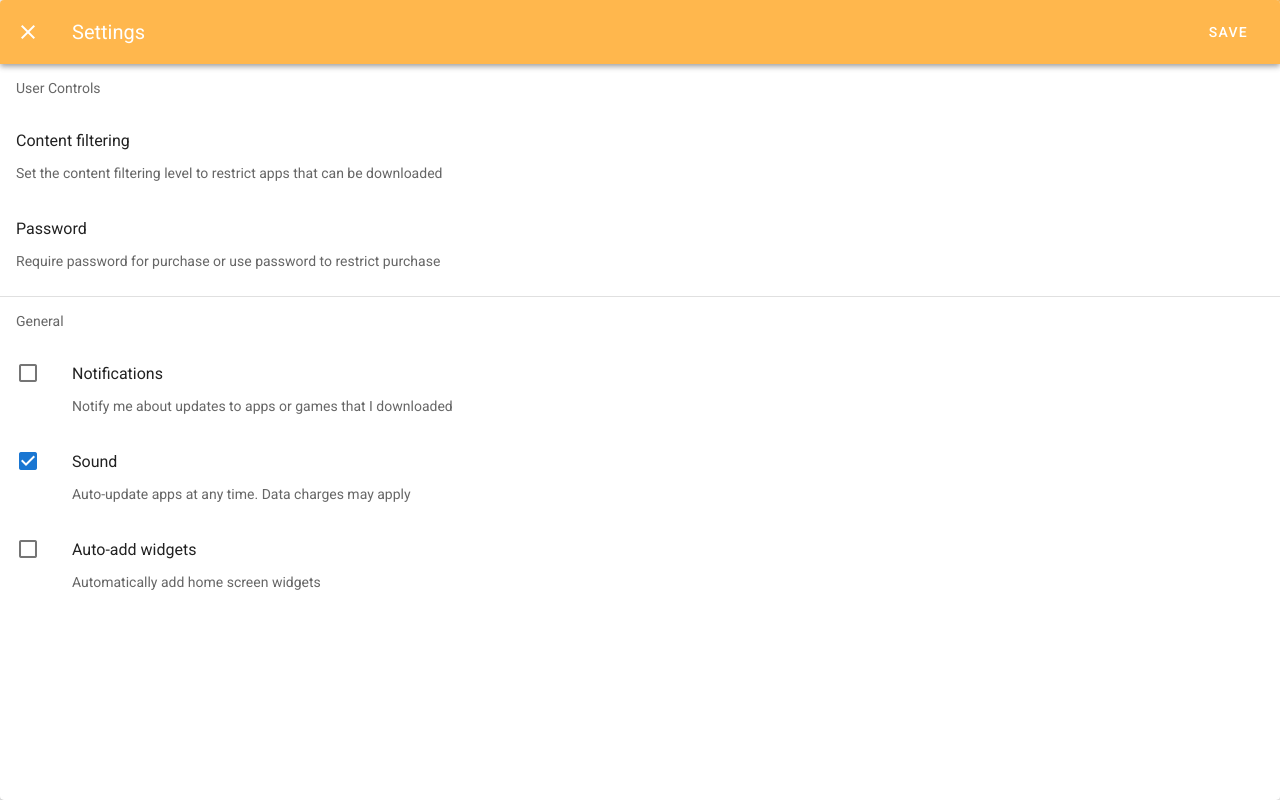
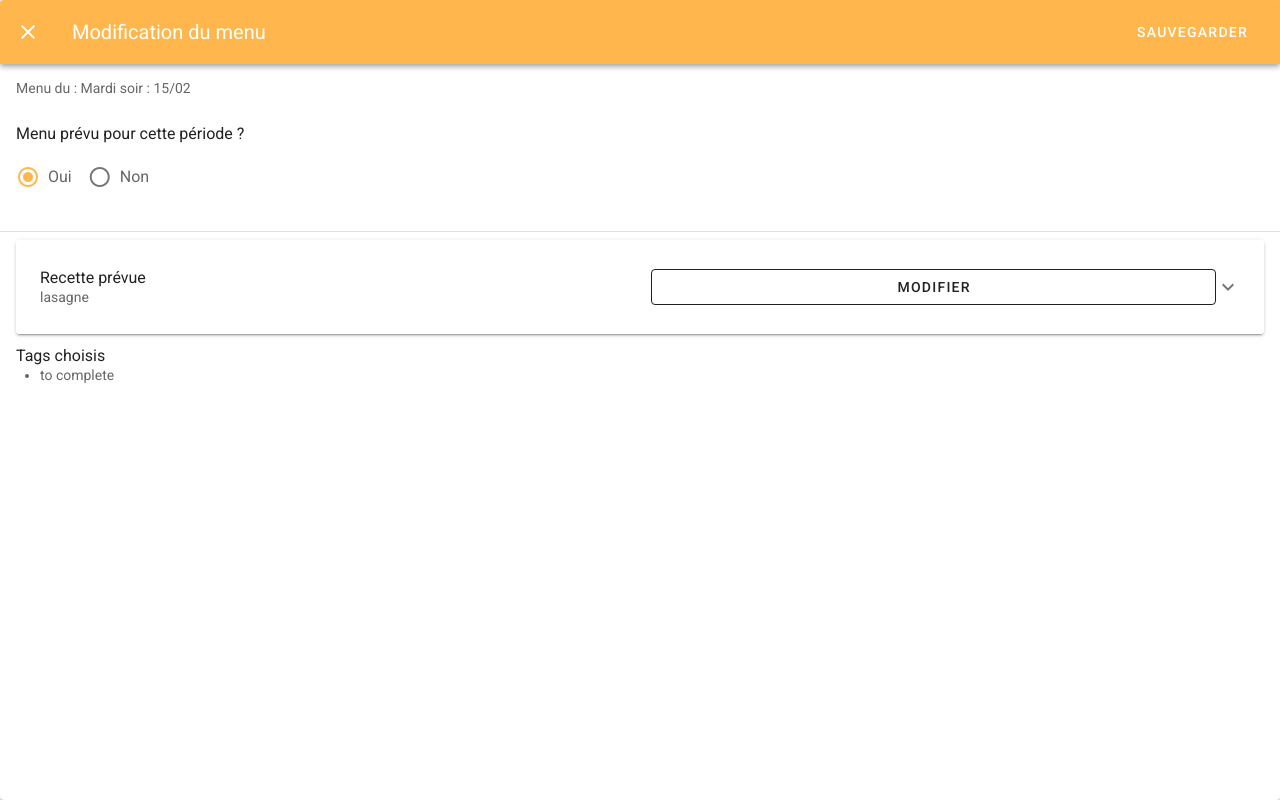
Before and after one commit to dorineT/MDL-MenuFamille, a Vue app in the folder front/menufamille/: page /menuModification in a window 1280 px wide. Both pictures are taken after a click on the button "LASAGNE". Built offline with nearby package versions, Linux system fonts and the light colour scheme.

Commit message:
boite dialogue modification menu jour

```diff
--- a/front/menufamille/src/components/CalendarModificationMenu.vue
+++ b/front/menufamille/src/components/CalendarModificationMenu.vue
@@ -21,25 +21,25 @@
 
           <template v-slot:item="{ item }">
             <tr>
-                  <td class="tdplat"> {{ item.name }} <br> {{item.date}}
+                  <td class="tdplat"> {{ item.jour }} <br> {{item.date}}
 
                   </td>
                   <td class="tdplat">
-                      <v-btn text @click="goToRecette(item,item.Matin)">
+                      <v-btn text @click="goToRecette(item,'matin')">
                         <p v-if="item.Matin!=='/'">{{ item.Matin }} </p>
                         <p v-else style="color: red">X</p>
 
                       </v-btn>
                   </td>
                   <td class="tdplat">
-                    <v-btn text @click="goToRecette(item,item.Midi)">
+                    <v-btn text @click="goToRecette(item,'midi')">
                         <p v-if="item.Midi!=='/'">{{ item.Midi }} </p>
                         <p v-else style="color: red">X</p>
                     </v-btn>
                     <p>{{item.MidiDesc}}</p>
                   </td>
                   <td class="tdplat">
-                      <v-btn  text @click="goToRecette(item,item.Soir)">
+                      <v-btn  text @click="goToRecette(item,'soir')">
                         <p v-if="item.Soir!=='/'">{{ item.Soir }} </p>
                         <p v-else style="color: red">X</p>
                       </v-btn>
@@ -71,14 +71,14 @@ export default {
         ],
         items: [
               {
-                name: 'Lundi',
+                jour: 'Lundi',
                 date: '14/02',
                 Matin: 'céréale',
                 Midi: 'croque-monsieur',
                 Soir: 'pain',
               },
               {
-                name: 'Mardi',
+                jour: 'Mardi',
                 date: '15/02',
                 Matin: 'crepe',
                 Midi: 'croque-monsieur',
@@ -86,7 +86,7 @@ export default {
 
               },
               {
-                name: 'Mercredi',
+                jour: 'Mercredi',
                 date: '16/02',
                 Matin: '/',
                 Midi: 'pain',
@@ -94,7 +94,7 @@ export default {
 
               },
               {
-                name: 'Jeudi',
+                jour: 'Jeudi',
                 date: '17/02',
                 Matin: 'céréale',
                 Midi: 'croque-monsieur',
@@ -102,7 +102,7 @@ export default {
 
               },
               {
-                name: 'Vendredi',
+                jour: 'Vendredi',
                 date: '18/02',
                 Matin: 'flocon d\'avoine',
                 Midi: 'croque-monsieur',
@@ -110,7 +110,7 @@ export default {
 
               },
               {
-                name: 'Samedi',
+                jour: 'Samedi',
                 date: '19/02',
                 Matin: 'céréale',
                 Midi: 'spaghetti',
@@ -118,7 +118,7 @@ export default {
 
               },
               {
-                name: 'Dimanche',
+                jour: 'Dimanche',
                 date: '20/02',
                 Matin: 'céréale',
                 Midi: 'rotî sauce moutarde',
@@ -127,7 +127,7 @@ export default {
 
               },
               {
-                name: 'Lundi',
+                jour: 'Lundi',
                 date: '21/02',
                 Matin: 'céréale',
                 Midi: 'rotî sauce moutarde',
@@ -143,10 +143,10 @@ export default {
         // call api to get the menu
     },
     methods:{
-      goToRecette(item,text){
-          console.log('click recette calendar ' +text)
+      goToRecette(item,periode){
+          console.log('click recette calendar ' + periode)
           //open dialogue with even bus
-          eventBus.$emit('openDialog', item)
+          eventBus.$emit('openDialog', item, periode)
         },
     }
 }
--- a/front/menufamille/src/components/CalendarResume.vue
+++ b/front/menufamille/src/components/CalendarResume.vue
@@ -33,7 +33,7 @@
 
           <template v-slot:item="{ item }">
             <tr>
-              <td class="tdplat"> {{ item.name }} <br> {{item.date}}
+              <td class="tdplat"> {{ item.jour }} <br> {{item.date}}
 
               </td>
               <td class="tdplat">
@@ -76,14 +76,14 @@
         items:[],
         plats: [
           {
-            name: 'Lundi',
+            jour: 'Lundi',
             date: '14/02',
             Matin: 'céréale',
             Midi: 'croque-monsieur',
             Soir: 'pain',
           },
           {
-            name: 'Mardi',
+            jour: 'Mardi',
             date: '15/02',
             Matin: 'crepe',
             Midi: 'croque-monsieur',
@@ -91,7 +91,7 @@
 
           },
           {
-            name: 'Mercredi',
+            jour: 'Mercredi',
             date: '16/02',
             Matin: '/',
             Midi: 'pain',
@@ -99,7 +99,7 @@
 
           },
           {
-            name: 'Jeudi',
+            jour: 'Jeudi',
             date: '17/02',
             Matin: 'céréale',
             Midi: 'croque-monsieur',
@@ -107,7 +107,7 @@
 
           },
           {
-            name: 'Vendredi',
+            jour: 'Vendredi',
             date: '18/02',
             Matin: 'flocon d\'avoine',
             Midi: 'croque-monsieur',
@@ -115,7 +115,7 @@
 
           },
           {
-            name: 'Samedi',
+            jour: 'Samedi',
             date: '19/02',
             Matin: 'céréale',
             Midi: 'spaghetti',
@@ -123,7 +123,7 @@
 
           },
           {
-            name: 'Dimanche',
+            jour: 'Dimanche',
             date: '20/02',
             Matin: 'céréale',
             Midi: 'rotî sauce moutarde',
@@ -132,7 +132,7 @@
 
           },
           {
-            name: 'Lundi',
+            jour: 'Lundi',
             date: '21/02',
             Matin: 'céréale',
             Midi: 'rotî sauce moutarde',
--- a/front/menufamille/src/components/DialogueModificationJourPlat.vue
+++ b/front/menufamille/src/components/DialogueModificationJourPlat.vue
@@ -18,72 +18,99 @@
           >
             <v-icon>mdi-close</v-icon>
           </v-btn>
-          <v-toolbar-title>Settings</v-toolbar-title>
+          <v-toolbar-title>Modification du menu</v-toolbar-title>
           <v-spacer></v-spacer>
           <v-toolbar-items>
             <v-btn
               dark
               text
-              @click="dialog = false"
+              @click="sauvegardeMenuJour()"
             >
-              Save
+              Sauvegarder
             </v-btn>
           </v-toolbar-items>
         </v-toolbar>
+
         <v-list
-          three-line
+
           subheader
         >
-          <v-subheader>User Controls</v-subheader>
+          <v-subheader>Menu du : {{infoMenu.jour}} {{periode}}  : {{ infoMenu.date}} </v-subheader>
           <v-list-item>
             <v-list-item-content>
-              <v-list-item-title>Content filtering</v-list-item-title>
-              <v-list-item-subtitle>Set the content filtering level to restrict apps that can be downloaded</v-list-item-subtitle>
-            </v-list-item-content>
-          </v-list-item>
-          <v-list-item>
-            <v-list-item-content>
-              <v-list-item-title>Password</v-list-item-title>
-              <v-list-item-subtitle>Require password for purchase or use password to restrict purchase</v-list-item-subtitle>
+              <v-list-item-title> Menu prévu pour cette période ? </v-list-item-title>
+              <v-list-item-subtitle>
+                <v-radio-group
+                  v-model="selectedRadioMenuChoose"
+                  row
+                >
+                  <v-radio
+                    label="Oui"
+                    value="oui"
+                    color="orange lighten-2"
+                  ></v-radio>
+                  <v-radio
+                    label="Non"
+                    value="non"
+                    color="orange lighten-2"
+                  ></v-radio>
+                </v-radio-group>
+              </v-list-item-subtitle>
             </v-list-item-content>
           </v-list-item>
           </v-list>
-        <v-divider></v-divider>
-        <v-list
-          three-line
-          subheader
-        >
-          <v-subheader>General</v-subheader>
+
+          <v-divider ></v-divider>
+
+          <v-list v-if='selectedRadioMenuChoose==="oui"'>
+            <v-list-item >
+               <v-expansion-panels >
+                <v-expansion-panel >
+                  <v-expansion-panel-header>
+                    <v-list-item-content>
+                      <v-list-item-title>Recette prévue</v-list-item-title>
+                      <v-list-item-subtitle> {{recetteChoisie}}    </v-list-item-subtitle>
+                    </v-list-item-content>
+                     <v-list-item-content>
+                      <v-btn outlined >Modifier</v-btn>
+                    </v-list-item-content>
+                  </v-expansion-panel-header>
+                  <v-expansion-panel-content>
+                    Suggestion supplémentaire faites pour le menu
+                    ou choix différent => input list de la liste de recette
+                  </v-expansion-panel-content>
+                </v-expansion-panel>
+              </v-expansion-panels>
+     <!-- changer pour les expended panel avec advanced delete de la liste-->
+            </v-list-item>
+
             <v-list-item>
-            <v-list-item-action>
-              <v-checkbox v-model="notifications"></v-checkbox>
-            </v-list-item-action>
               <v-list-item-content>
-              <v-list-item-title>Notifications</v-list-item-title>
-              <v-list-item-subtitle>Notify me about updates to apps or games that I downloaded</v-list-item-subtitle>
-            </v-list-item-content>
-          </v-list-item>
-          <v-list-item>
-            <v-list-item-action>
-              <v-checkbox v-model="sound"></v-checkbox>
-            </v-list-item-action>
-            <v-list-item-content>
-              <v-list-item-title>Sound</v-list-item-title>
-              <v-list-item-subtitle>Auto-update apps at any time. Data charges may apply</v-list-item-subtitle>
-            </v-list-item-content>
-          </v-list-item>
-          <v-list-item>
-            <v-list-item-action>
-              <v-checkbox v-model="widgets"></v-checkbox>
-            </v-list-item-action>
-            <v-list-item-content>
-              <v-list-item-title>Auto-add widgets</v-list-item-title>
-              <v-list-item-subtitle>Automatically add home screen widgets</v-list-item-subtitle>
+                <v-list-item-title>Tags choisis</v-list-item-title>
+                <v-list-item-subtitle>
+                  <ul>
+                    <li>to complete</li>
+                  </ul>
+                </v-list-item-subtitle>
               </v-list-item-content>
             </v-list-item>
           </v-list>
+
       </v-card>
     </v-dialog>
+
+<!--Snackbar alert with timeout-->
+
+    <v-snackbar
+      v-model="snackbar"
+      :timeout="timeout"
+      text
+      color="orange lighten-2"
+    >
+      Menu sauvegardé !
+
+    </v-snackbar>
+
   </v-row>
 </template>
 
@@ -93,20 +120,40 @@ import {eventBus } from '../main'
     data () {
       return {
         dialog: false,
-        notifications: false,
-        sound: true,
-        widgets: false,
-        infoMenu: null
+        infoMenu: '',
+        periode: '',
+        snackbar: false,
+        timeout: 2000,
+        selectedRadioMenuChoose:'oui',
+        recetteChoisie: ''
       }
     },
     created (){
         eventBus.$on('openDialog', this.openModal)
     },
     methods: {
-        openModal(itemReceived){
+        openModal(itemReceived, periode){
             this.dialog = true
             this.infoMenu = itemReceived
-            console.log('Données recues par l\'event dans le modal \n' + JSON.stringify(itemReceived))
+            this.periode = periode
+            console.log('Données recues par l\'event dans  le modal \n' + JSON.stringify(itemReceived) + ' \n\n pour ' + periode)
+
+            if(itemReceived.Matin ==='/' || itemReceived.Midi ==='/' || itemReceived.Soir ==='/'){
+              this.selectedRadioMenuChoose = 'non'
+            }
+
+            if(periode === 'matin'){
+              this.recetteChoisie = itemReceived.Matin
+            }else if(periode === 'midi'){
+              this.recetteChoisie = itemReceived.Midi
+            }else{
+              this.recetteChoisie = itemReceived.Soir
+            }
+
+        },
+        sauvegardeMenuJour(){
+          this.dialog = false
+          this.snackbar = true
         }
     }
   }
```
Lines whose indentation alone changed are shown as unchanged.
